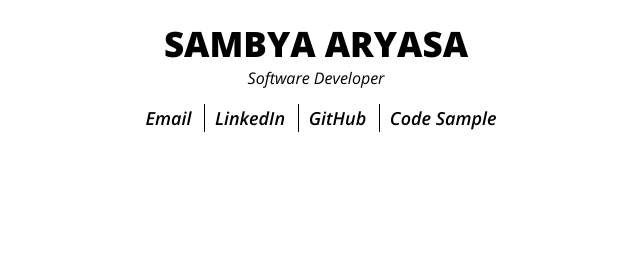
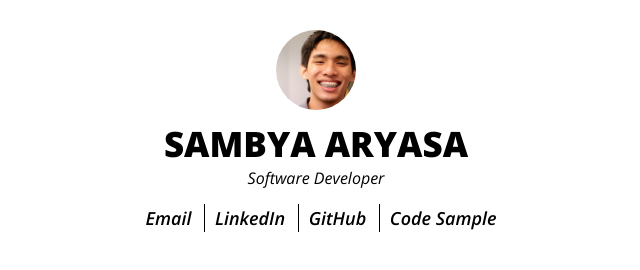
Before and after one commit to sbycrosz/sbycrosz.github.io, a plain HTML site: page index.html in a window 1280 px wide. Shown: the whole page, without its empty margins (324-964 px from the left). Drawn offline with nearby package versions, Linux system fonts and the light colour scheme.

Commit message:
add photo

```diff
--- a/index.html
+++ b/index.html
@@ -9,6 +9,8 @@
 	<body>
 
 	<div class="container">
+		<div class="mugshot"></div>
+
 		<h1>Sambya Aryasa</h1>
 		<h2>Software Developer</h2>
 
```
Also changed, not shown: assets/photo.jpg (added).
